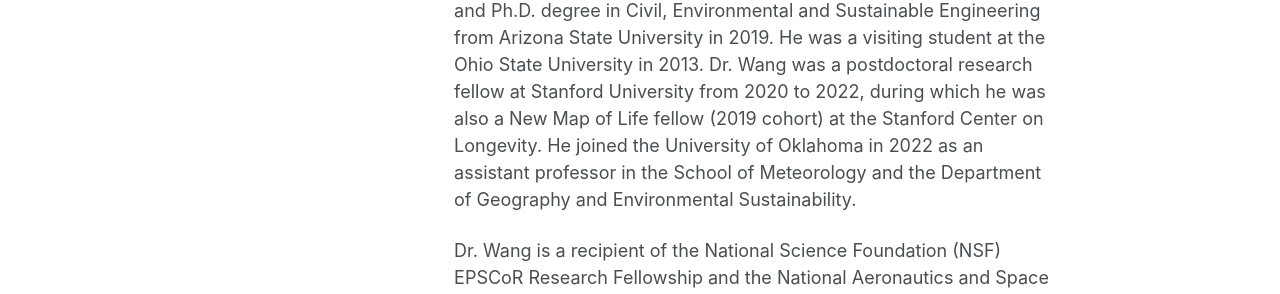
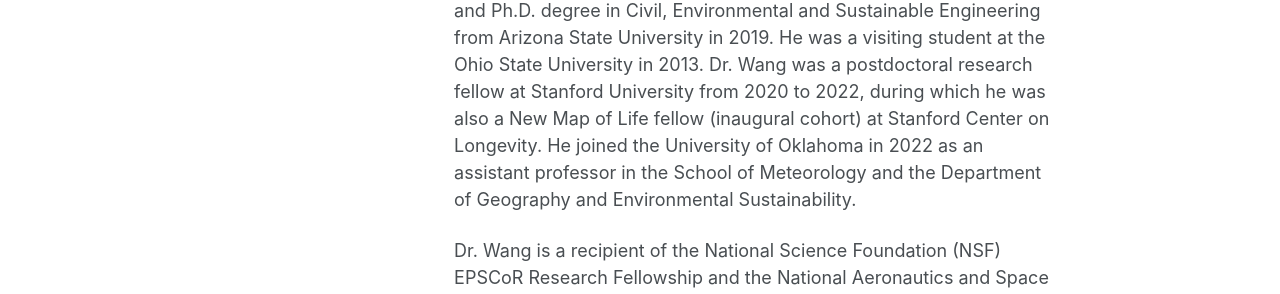
Before and after one commit to chenghaow/chenghaow.github.io, a Jekyll site: the page built from _pages/people.md, in a window 1280 px wide and 900 px high, scrolled down 443 px. Shown: the part 314-608 px from the top of the window. Built offline with Jekyll 4.4.1, drawn with Linux system fonts in a browser that asks for light colours; a script that is not in the unit is left out; some of the changed text lies outside the part shown.

Commit message:
Update people.md (minor fixes)

```diff
--- a/_pages/people.md
+++ b/_pages/people.md
@@ -38,7 +38,7 @@
       <p class="person-links">
         <strong>DGES Office:</strong> SEC 534 (Address: 100 E. Boyd Street Suite 534, Norman, OK 73019)
       </p>
-      <p>Dr. Wang obtained his B.Eng. degree in Hydrology and Water Resources Engineering from China Three Gorges University in 2015, and Ph.D. degree in Civil, Environmental and Sustainable Engineering from Arizona State University in 2019. He was a visiting student at the Ohio State University in 2013. Dr. Wang was a postdoctoral research fellow at Stanford University from 2020 to 2022, during which he was also a New Map of Life fellow (2019 cohort) at the Stanford Center on Longevity. He joined the University of Oklahoma in 2022 as an assistant professor in the School of Meteorology and the Department of Geography and Environmental Sustainability.</p>
+      <p>Dr. Wang obtained his B.Eng. degree in Hydrology and Water Resources Engineering from China Three Gorges University in 2015, and Ph.D. degree in Civil, Environmental and Sustainable Engineering from Arizona State University in 2019. He was a visiting student at the Ohio State University in 2013. Dr. Wang was a postdoctoral research fellow at Stanford University from 2020 to 2022, during which he was also a New Map of Life fellow (inaugural cohort) at Stanford Center on Longevity. He joined the University of Oklahoma in 2022 as an assistant professor in the School of Meteorology and the Department of Geography and Environmental Sustainability.</p>
       <p>Dr. Wang is a recipient of the National Science Foundation (NSF) EPSCoR Research Fellowship and the National Aeronautics and Space Administration (NASA) Early Career Investigator Award.</p>
       <p>He currently chairs the International Association for Urban Climate (IAUC) Bibliography Committee and the American Meteorological Society (AMS) Committee on Meteorological Aspects of Air Pollution. He is a member of the American Geophysical Union (AGU) June Bacon-Bercey Scholarship Committee, AGU Edmond M. Dewan Scholarship Committee, AMS Energy Committee, and AMS Committee on Applied Climatology. He also served as a contributing author of the Sixth National Climate Assessment (NCA6).</p>
     </div>
```
